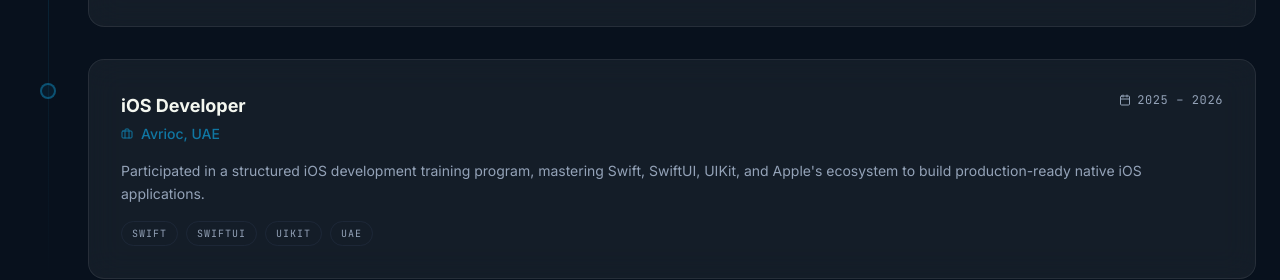
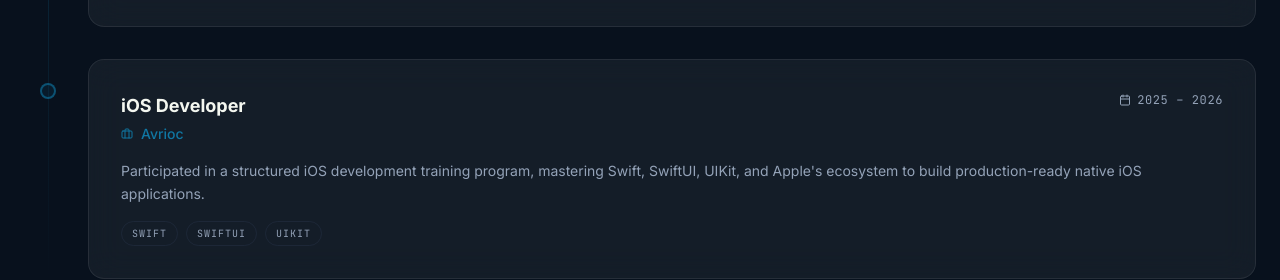
Before and after one commit to gulumawakuma/gulumawakuma.github.io, a React (Vite) app: page /#/ in a window 1280 px wide. Shown: the part 3620-3900 px from the top of the page. Built offline with nearby package versions, Linux system fonts and the light colour scheme.

Commit message:
updated work expriance

```diff
--- a/src/components/portfolio/ExperienceSection.jsx
+++ b/src/components/portfolio/ExperienceSection.jsx
@@ -29,11 +29,11 @@ const experiences = [
   },
   {
     role: "iOS Developer",
-    org: "Avrioc, UAE",
+    org: "Avrioc",
     period: "2025 – 2026",
     current: false,
     desc: "Participated in a structured iOS development training program, mastering Swift, SwiftUI, UIKit, and Apple's ecosystem to build production-ready native iOS applications.",
-    tags: ["SWIFT", "SWIFTUI", "UIKIT", "UAE"],
+    tags: ["SWIFT", "SWIFTUI", "UIKIT"],
   },
 ];
 
```
